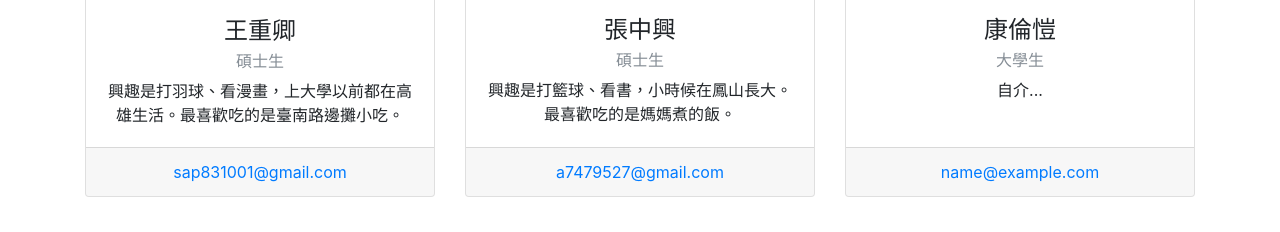
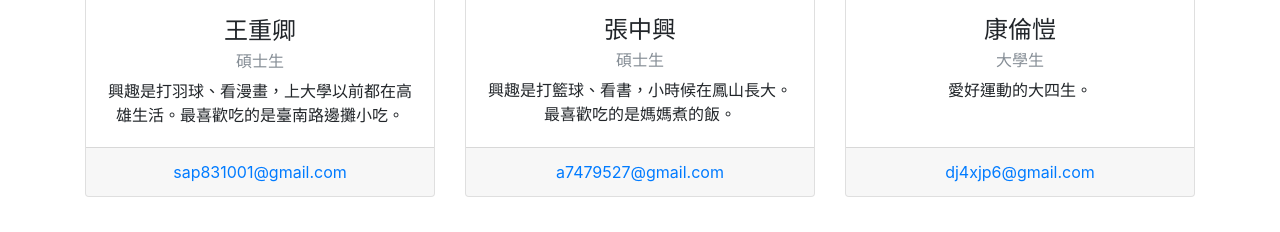
Before and after one commit to jimmytseng79/website, a website: page members.html in a window 1280 px wide. Shown: the part 2419-2651 px from the top of the page. Drawn offline with Linux system fonts and the light colour scheme.

Commit message:
update members

```diff
--- a/members.html
+++ b/members.html
@@ -273,10 +273,10 @@
             <div class="card-body">
               <h4 class="card-title">康倫愷</h4>
               <h6 class="card-subtitle mb-2 text-muted">大學生</h6>
-              <p class="card-text">自介...</p>
+              <p class="card-text">愛好運動的大四生。</p>
             </div>
             <div class="card-footer">
-              <a href="#">name@example.com</a>
+              <a href="#">dj4xjp6@gmail.com</a>
             </div>
           </div>
         </div>
```
